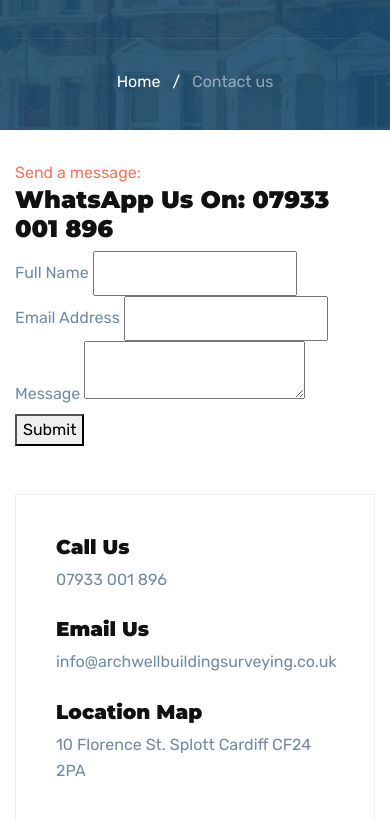
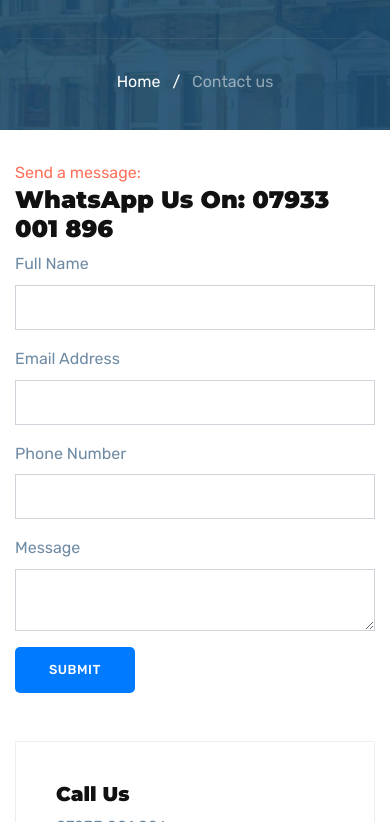
Before and after one commit to timnewark/archwise, a plain HTML site: page theme/contact.html in a window 390 px wide. Shown: the part 278-1100 px from the top of the page. Drawn offline with nearby package versions, Linux system fonts and the light colour scheme; some packages are replaced by stand-ins of ours; a script that the page names is missing.

Commit message:
phoneAddedToContactForm

```diff
--- a/theme/contact.html
+++ b/theme/contact.html
@@ -115,21 +115,29 @@
     <div class="row">
       <div class="col-lg-12">
         <form method="POST" action="https://formspree.io/f/xbjneyvk">
-          <label for="name">Full Name</label>
-          <input id="name" type="text" name="name" pattern="[A-Za-z]+" required />
-
-          <label for="email">Email Address</label>
-          <input id="email" type="email" name="email" required />
-
-          <label for="message">Message</label>
-          <textarea id="message" name="message" required></textarea>
-
-          <button type="submit">Submit</button>
+          <div class="form-group">
+            <label for="name">Full Name</label>
+            <input id="name" type="text" name="name" class="form-control" pattern="[A-Za-z]+" required />
+          </div>
+          <div class="form-group">
+            <label for="email">Email Address</label>
+            <input id="email" type="email" name="email" class="form-control" required />
+          </div>
+          <div class="form-group">
+            <label for="phone">Phone Number</label>
+            <input id="phone" type="tel" name="email" class="form-control" required />
+          </div>
+          <div class="form-group">
+            <label for="message">Message</label>
+            <textarea id="message" name="message" class="form-control" required></textarea>
+          </div>
+          <button type="submit" class="btn btn-primary">Submit</button>
         </form>
       </div>
     </div>
   </div>
 </section>
+
 
 
 
```
